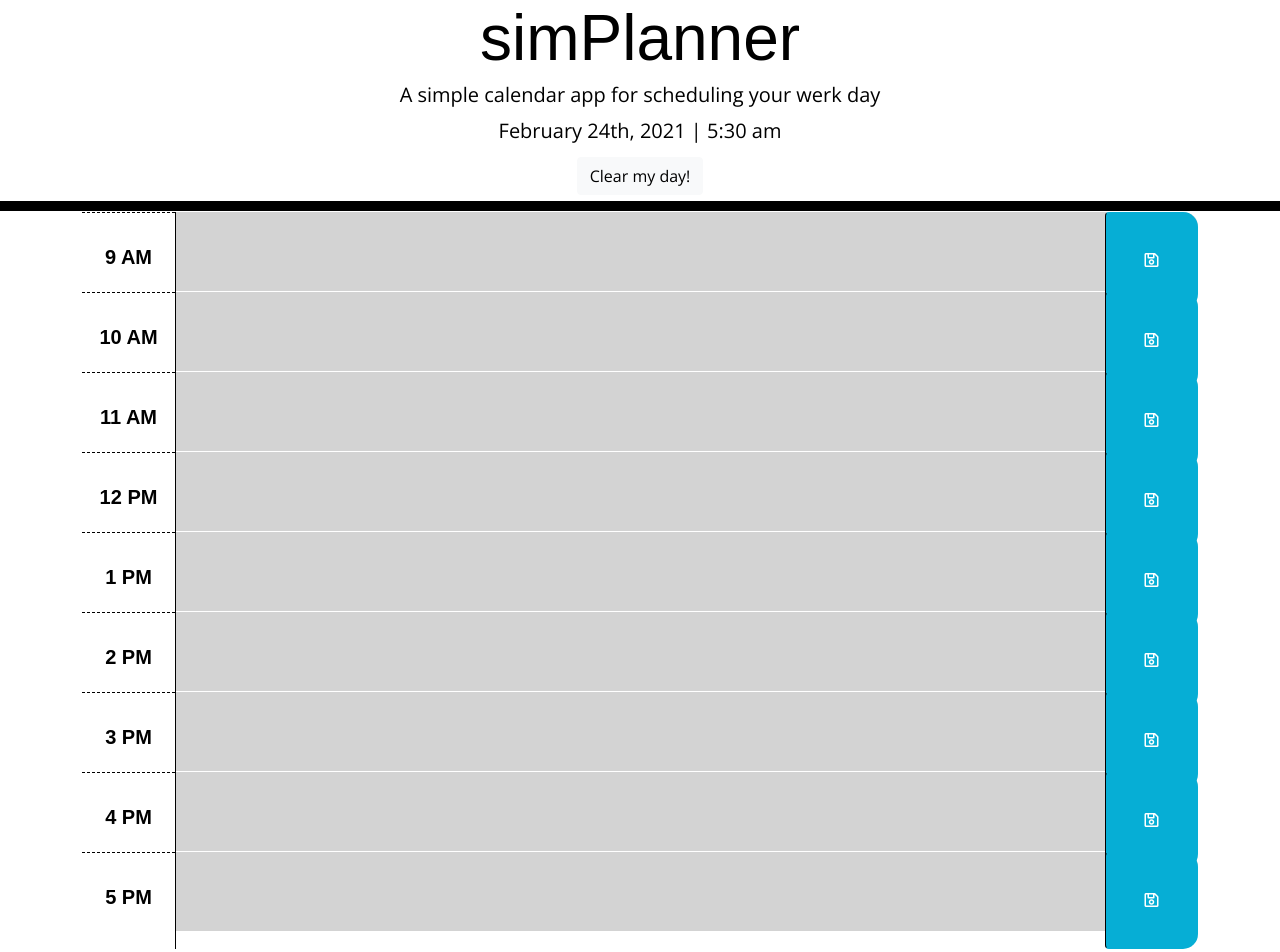
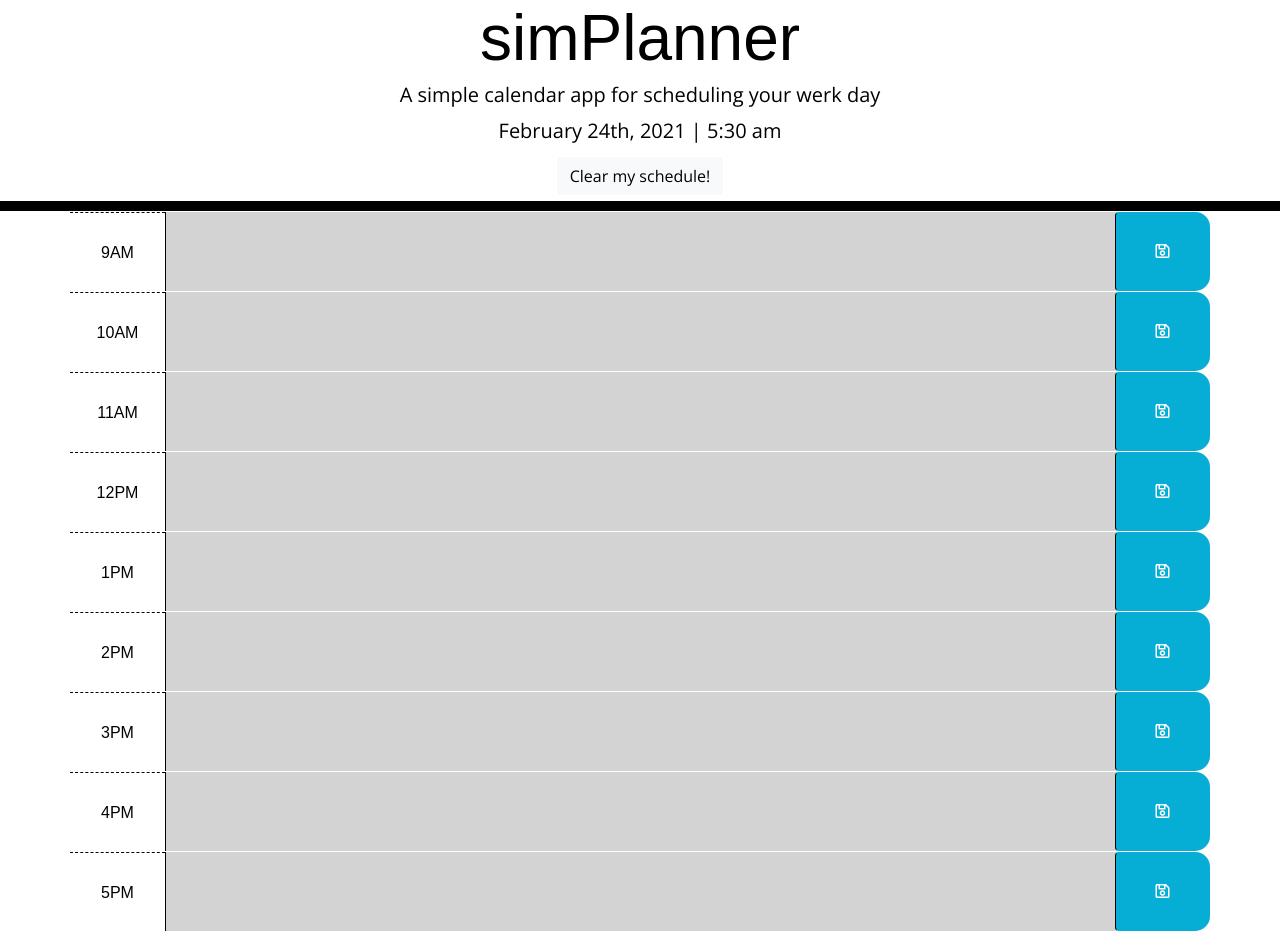
Before and after one commit to anthonyapicella/simPlanner, a plain HTML site: page index.html in a window 1280 px wide. After the commit the page ends 931 px from the top, so only its background shows below. Drawn offline with nearby package versions, Linux system fonts and the light colour scheme; a web font is replaced by a local one.

Commit message:
JS addition
Improve time-block formatting, add function for saving user input to local storage

```diff
--- a/assets/script.js
+++ b/assets/script.js
@@ -21,3 +21,16 @@ $(".time-block").each(function colorCode() {
         $(this).addClass("future");
     }
 })
+
+// create function that saves entries to local storage and executes on click 'saveBtn'
+
+$(".saveBtn").on("click", function() {
+    // use (this).'relative' and id/class to pull key and value
+    var hour = $(this).parent().attr("id");
+    var value = $(this).siblings(".description").val();
+    // save to storage
+    localStorage.setItem(hour, value);
+});
+
+
+// pull any previously saved entries and display on page load...
--- a/assets/style.css
+++ b/assets/style.css
@@ -6,11 +6,6 @@ body {
 
 h1 {
   font-family: 'Cabin Condensed', sans-serif;
-}
-
-h5 {
-  font-family: 'Cabin Condensed', sans-serif;
-  font-weight: 600;
 }
 
 textarea{
@@ -49,6 +44,9 @@ textarea{
   background-color: #ffffff;
   color: #000000;
   border-top: 1px dashed #000000;
+  font-family: 'Cabin Condensed', sans-serif;
+  font-weight: 400;
+  /* font-size: large; */
 }
 
 .past {
--- a/index.html
+++ b/index.html
@@ -28,16 +28,14 @@
         <h1 class="display-3">simPlanner</h1>
         <p class="lead">A simple calendar app for scheduling your werk day</p>
         <p id="currentDay" class="lead"></p>
-        <button id="clear-my-day" type="button" class="btn btn-light">Clear my day!</button>
+        <button id="clear-my-schedule" type="button" class="btn btn-light">Clear my schedule!</button>
     </header>
 
-    <div class="container">
-
-      <div class="container">
+    <div id="hours-in-day" class="container">
 
       <div id="9" class="row time-block">
         <div class="col-md-1 hour">
-            <h5>9 AM</h5>
+          9AM
         </div>
         <textarea class="col-md-10 description"></textarea>
         <button class="btn saveBtn col-md-1"><i class="far fa-save"></i></button>
@@ -45,7 +43,7 @@
 
       <div id="10" class="row time-block">
         <div class="col-md-1 hour">
-            <h5>10 AM</h5>
+          10AM
         </div>
         <textarea class="col-md-10 description"></textarea>
         <button class="btn saveBtn col-md-1"><i class="far fa-save"></i></button>
@@ -53,7 +51,7 @@
 
       <div id="11" class="row time-block">
         <div class="col-md-1 hour">
-            <h5>11 AM</h5>
+          11AM
         </div>
         <textarea class="col-md-10 description"></textarea>
         <button class="btn saveBtn col-md-1"><i class="far fa-save"></i></button>
@@ -61,7 +59,7 @@
 
       <div id="12" class="row time-block">
         <div class="col-md-1 hour">
-            <h5>12 PM</h5>
+          12PM
         </div>
         <textarea class="col-md-10 description"></textarea>
         <button class="btn saveBtn col-md-1"><i class="far fa-save"></i></button>
@@ -69,7 +67,7 @@
 
       <div id="13" class="row time-block">
         <div class="col-md-1 hour">
-            <h5>1 PM</h5>
+          1PM
         </div>
         <textarea class="col-md-10 description"></textarea>
         <button class="btn saveBtn col-md-1"><i class="far fa-save"></i></button>
@@ -77,7 +75,7 @@
 
       <div id="14" class="row time-block">
         <div class="col-md-1 hour">
-            <h5>2 PM</h5>
+          2PM
         </div>
         <textarea class="col-md-10 description"></textarea>
         <button class="btn saveBtn col-md-1"><i class="far fa-save"></i></button>
@@ -85,7 +83,7 @@
 
       <div id="15" class="row time-block">
         <div class="col-md-1 hour">
-            <h5>3 PM</h5>
+          3PM
         </div>
         <textarea class="col-md-10 description"></textarea>
         <button class="btn saveBtn col-md-1"><i class="far fa-save"></i></button>
@@ -93,7 +91,7 @@
 
       <div id="16" class="row time-block">
         <div class="col-md-1 hour">
-            <h5>4 PM</h5>
+          4PM
         </div>
         <textarea class="col-md-10 description"></textarea>
         <button class="btn saveBtn col-md-1"><i class="far fa-save"></i></button>
@@ -101,12 +99,10 @@
 
       <div id="17" class="row time-block">
         <div class="col-md-1 hour">
-            <h5>5 PM</h5>
+          5PM
         </div>
         <textarea class="col-md-10 description"></textarea>
         <button class="btn saveBtn col-md-1"><i class="far fa-save"></i></button>
-        </div>
-
       </div>
 
     </div>
```
Lines whose indentation alone changed are shown as unchanged.
